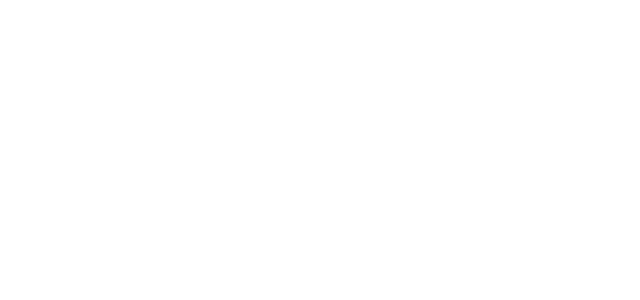
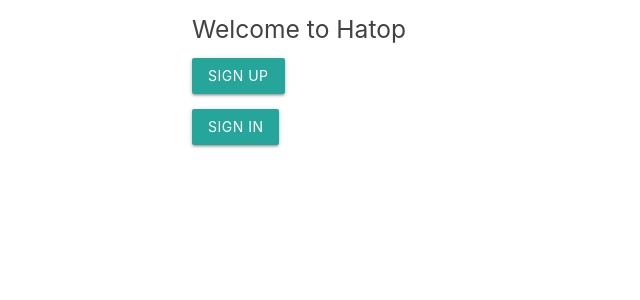
Before and after one commit to cra1gg/hatop, a React (Create React App) app in the folder frontend/: page / in a window 1280 px wide. Shown: the top 300 px of the page, without its empty margins (0-640 px from the left). Built offline with nearby package versions, Linux system fonts and the light colour scheme.

Commit message:
[AUT-1] Add homepage for demo
Added a homepage just so it would be easier to demo the Sign Up and Sign In pages.

```diff
--- a/frontend/src/App.js
+++ b/frontend/src/App.js
@@ -3,6 +3,7 @@
 import { BrowserRouter, Route, Switch } from "react-router-dom"
 import SignUp from "./components/Auth/SignUp"
 import SignIn from "./components/Auth/SignIn"
+import Home from "./components/Home/Home"
 
 import './App.css';
 
@@ -16,7 +17,7 @@
                   <Switch>
                       <Route path="/signup" component={SignUp} />
                       <Route path="/signin" component={SignIn} />
-
+                      <Route path="" component={Home} />
                   </Switch>
               </div>
           </BrowserRouter>
--- /dev/null
+++ b/frontend/src/components/Auth/Home.js
@@ -0,0 +1,51 @@
+import React from "react"
+import { Redirect } from 'react-router-dom'
+
+
+class Home extends React.Component {
+
+	state = {
+		redirect: 0
+	  }
+	  setSignInRedirect = () => {
+		this.setState({
+		  redirect: 2
+		})
+	  }
+
+	  setSignUpRedirect = () => {
+		this.setState({
+		  redirect: 1
+		})
+	  }
+
+	  renderRedirect = () => {
+		if (this.state.redirect == 2) {
+		  return <Redirect to='/signin'/>
+		} else if (this.state.redirect == 1){
+			return <Redirect to='/signup' />
+		}
+	  }
+	  render () {
+		return (
+			<div className="container">
+			{this.renderRedirect()}
+			<form className="white" onSubmit={this.handleSubmit}>
+				<h5 className="grey-text text-darken-3">Welcome to Hatop</h5>
+				<div className="input-field">
+					<button type="button" class="btn btn-primary btn-lg btn-block" onClick={this.setSignUpRedirect}>
+									Sign Up
+								</button>
+				</div>
+				<div className="input-field">
+					<button type="button" class="btn btn-primary btn-lg btn-block active" onClick={this.setSignInRedirect}>
+						Sign In
+					</button>
+				</div>
+			</form>
+			</div>
+		)
+	  }
+	}
+
+export default Home
--- a/frontend/src/components/Auth/SignIn.js
+++ b/frontend/src/components/Auth/SignIn.js
@@ -37,7 +37,9 @@
 					</div>
 
 					<div className="input-field">
-						<button>Sign In</button>
+						<button type="button" class="btn btn-primary btn-lg btn-block active" onClick={this.setSignInRedirect}>
+							Sign In
+						</button>
 					</div>
 
 				</form>
--- a/frontend/src/components/Auth/SignUp.js
+++ b/frontend/src/components/Auth/SignUp.js
@@ -51,7 +51,9 @@
 					</div>
 
 					<div className="input-field">
-						<button>Sign Up</button>
+						<button type="button" class="btn btn-primary btn-lg btn-block active" onClick={this.setSignInRedirect}>
+							Sign Up
+						</button>
 					</div>
 
 				</form>
--- /dev/null
+++ b/frontend/src/components/Home/Home.js
@@ -0,0 +1,51 @@
+import React from "react"
+import { Redirect } from 'react-router-dom'
+
+
+class Home extends React.Component {
+
+	state = {
+		redirect: 0
+	  }
+	  setSignInRedirect = () => {
+		this.setState({
+		  redirect: 2
+		})
+	  }
+
+	  setSignUpRedirect = () => {
+		this.setState({
+		  redirect: 1
+		})
+	  }
+
+	  renderRedirect = () => {
+		if (this.state.redirect == 2) {
+		  return <Redirect to='/signin'/>
+		} else if (this.state.redirect == 1){
+			return <Redirect to='/signup' />
+		}
+	  }
+	  render () {
+		return (
+			<div className="container">
+			{this.renderRedirect()}
+			<form className="white" onSubmit={this.handleSubmit}>
+				<h5 className="grey-text text-darken-3">Welcome to Hatop</h5>
+				<div className="input-field">
+					<button type="button" class="btn btn-primary btn-lg btn-block" onClick={this.setSignUpRedirect}>
+									Sign Up
+								</button>
+				</div>
+				<div className="input-field">
+					<button type="button" class="btn btn-primary btn-lg btn-block active" onClick={this.setSignInRedirect}>
+						Sign In
+					</button>
+				</div>
+			</form>
+			</div>
+		)
+	  }
+	}
+
+export default Home
```
